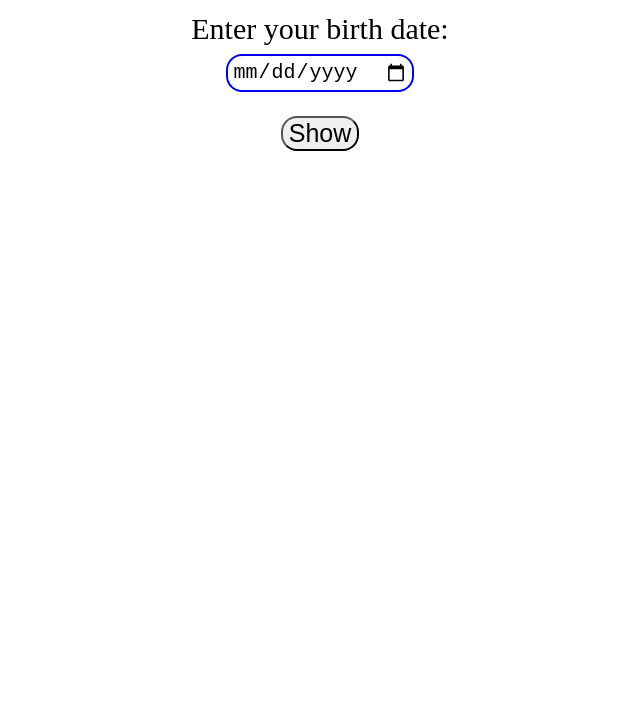
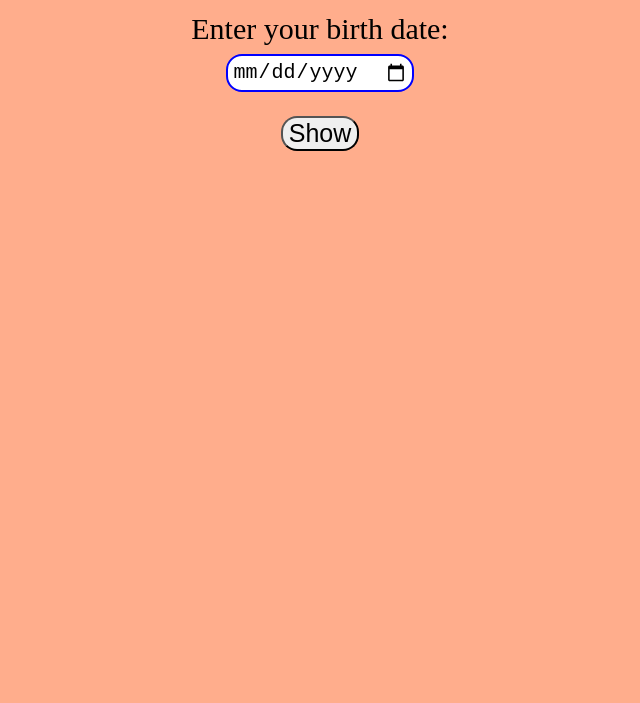
Before and after one commit to Saurabhrana2290/palindrome-birthday, a plain HTML site: page index.html in a window 1280 px wide. Shown: the part 97-800 px from the top of the page, without its empty margins (320-960 px from the left). Drawn offline with Linux system fonts and the light colour scheme.

Commit message:
Update- style.css

```diff
--- a/style.css
+++ b/style.css
@@ -1,3 +1,6 @@
+body{
+    background-color: #ffad8c;
+}
 .container{
     display: flex;
     flex-direction: column;
```
